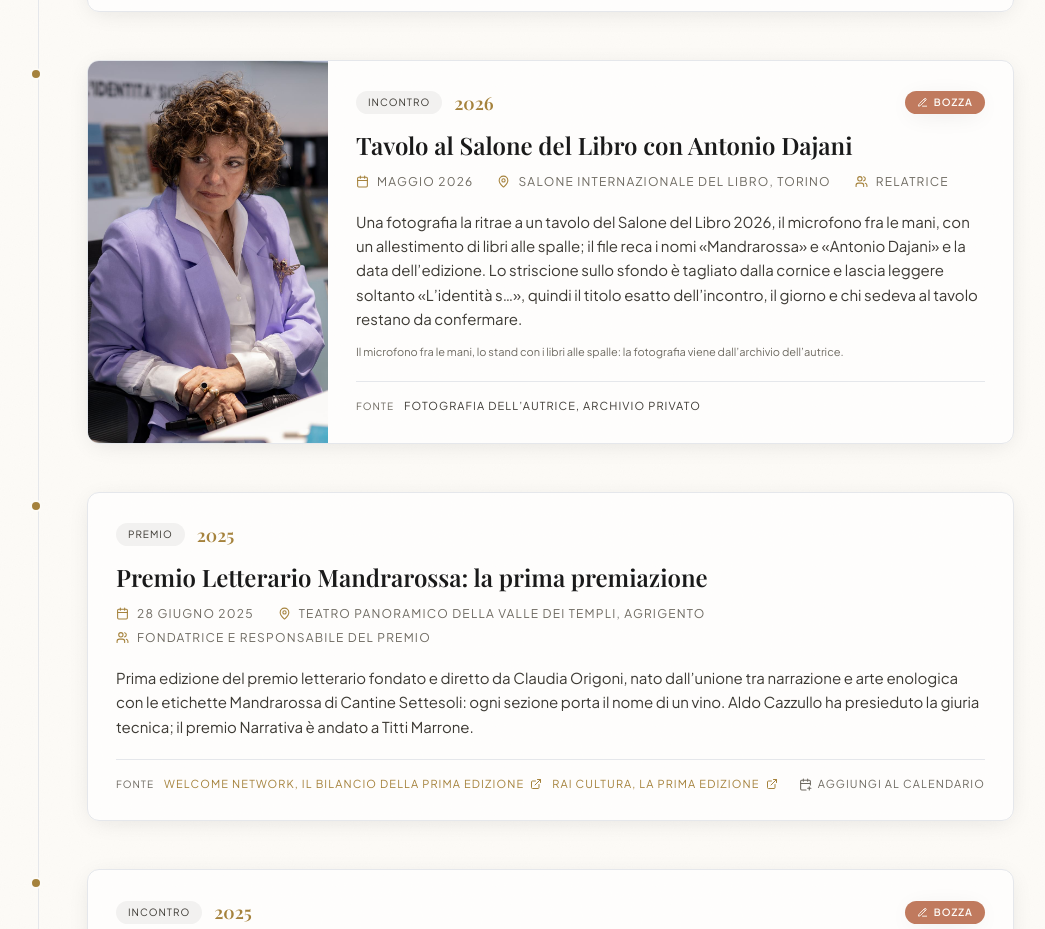
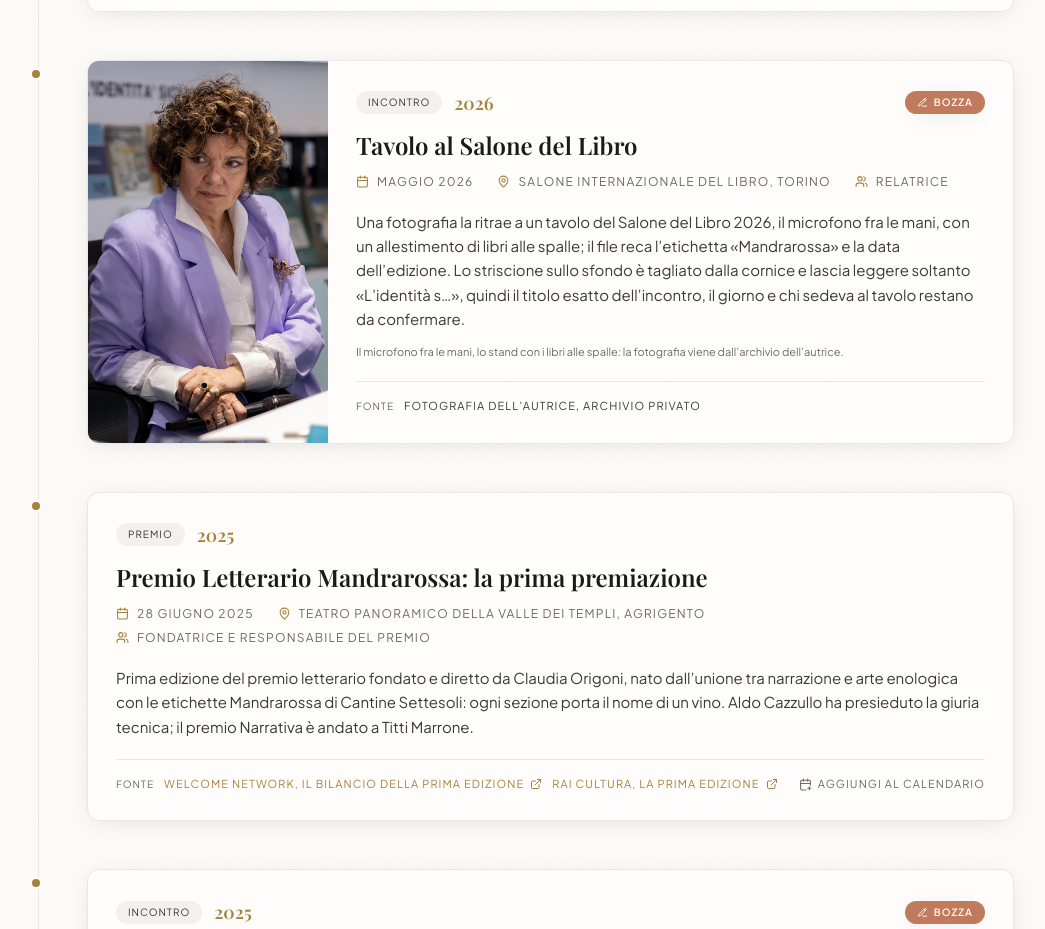
Before and after one commit to Alftakeaway/origoni-site, a React (Vite) app: page / in a window 1280 px wide. Shown: the part 6380-7309 px from the top of the page, without its empty margins (114-1159 px from the left). Built offline with nearby package versions, Linux system fonts and the light colour scheme; a web font is replaced by a local one.

Commit message:
Eventi: levato il nome del fotografo dal tavolo del Salone 2026
L'etichetta sul file ritrae chi ha scattato la fotografia, non un partecipante
all'incontro: il nome resta fuori dal sito e dalla corrispondenza redatta.

```diff
--- a/src/data/events.js
+++ b/src/data/events.js
@@ -217,14 +217,14 @@ export const events = [
     sources: [{ label: { it: 'Fotografia dell’autrice, archivio privato', en: 'Photograph by the author, private archive' } }],
   },
   {
-    id: 'salone-2026-dajani',
+    id: 'salone-2026',
     sort: '2026-05-16',
     wholeMonth: true,
     year: 2026,
     dateLabel: { it: 'maggio 2026', en: 'May 2026' },
     title: {
-      it: 'Tavolo al Salone del Libro con Antonio Dajani',
-      en: 'Panel at the Salone del Libro with Antonio Dajani',
+      it: 'Tavolo al Salone del Libro',
+      en: 'Panel at the Salone del Libro',
     },
     kind: { it: 'Incontro', en: 'Panel' },
     place: { it: 'Salone Internazionale del Libro', en: 'Salone Internazionale del Libro' },
@@ -239,9 +239,9 @@ export const events = [
     },
     detail: {
       it:
-        'Una fotografia la ritrae a un tavolo del Salone del Libro 2026, il microfono fra le mani, con un allestimento di libri alle spalle; il file reca i nomi «Mandrarossa» e «Antonio Dajani» e la data dell’edizione. Lo striscione sullo sfondo è tagliato dalla cornice e lascia leggere soltanto «L’identità s…», quindi il titolo esatto dell’incontro, il giorno e chi sedeva al tavolo restano da confermare.',
+        'Una fotografia la ritrae a un tavolo del Salone del Libro 2026, il microfono fra le mani, con un allestimento di libri alle spalle; il file reca l’etichetta «Mandrarossa» e la data dell’edizione. Lo striscione sullo sfondo è tagliato dalla cornice e lascia leggere soltanto «L’identità s…», quindi il titolo esatto dell’incontro, il giorno e chi sedeva al tavolo restano da confermare.',
       en:
-        'A photograph shows her at a table of the 2026 Salone del Libro, microphone in hand, a display of books behind; the file carries the names “Mandrarossa” and “Antonio Dajani” and the date of the edition. The banner in the background is cut by the frame and yields only “L’identità s…”, so the exact title of the panel, the day and who sat at the table remain to be confirmed.',
+        'A photograph shows her at a table of the 2026 Salone del Libro, microphone in hand, a display of books behind; the file carries the “Mandrarossa” label and the date of the edition. The banner in the background is cut by the frame and yields only “L’identità s…”, so the exact title of the panel, the day and who sat at the table remain to be confirmed.',
     },
     sources: [{ label: { it: 'Fotografia dell’autrice, archivio privato', en: 'Photograph by the author, private archive' } }],
   },
```
Also changed, not shown: 1 other file (tests, documents, lock files or other folders).
